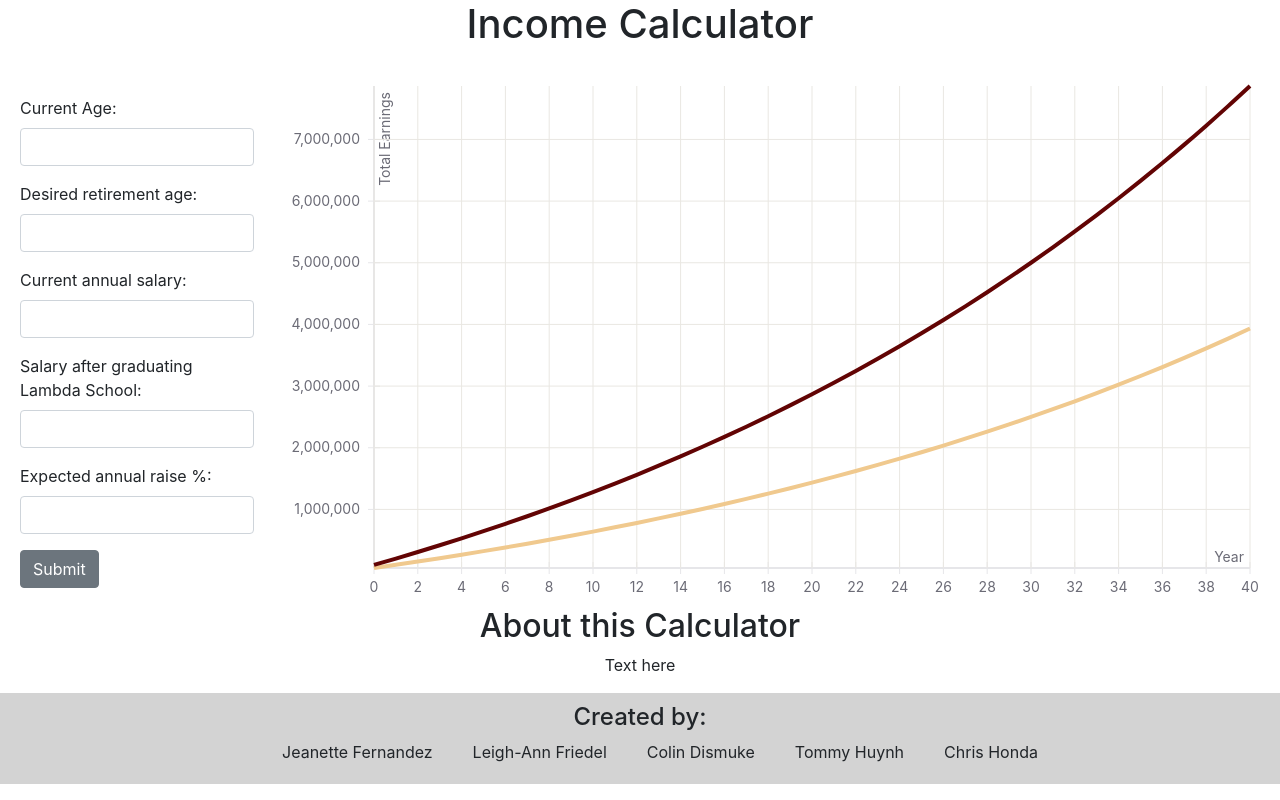
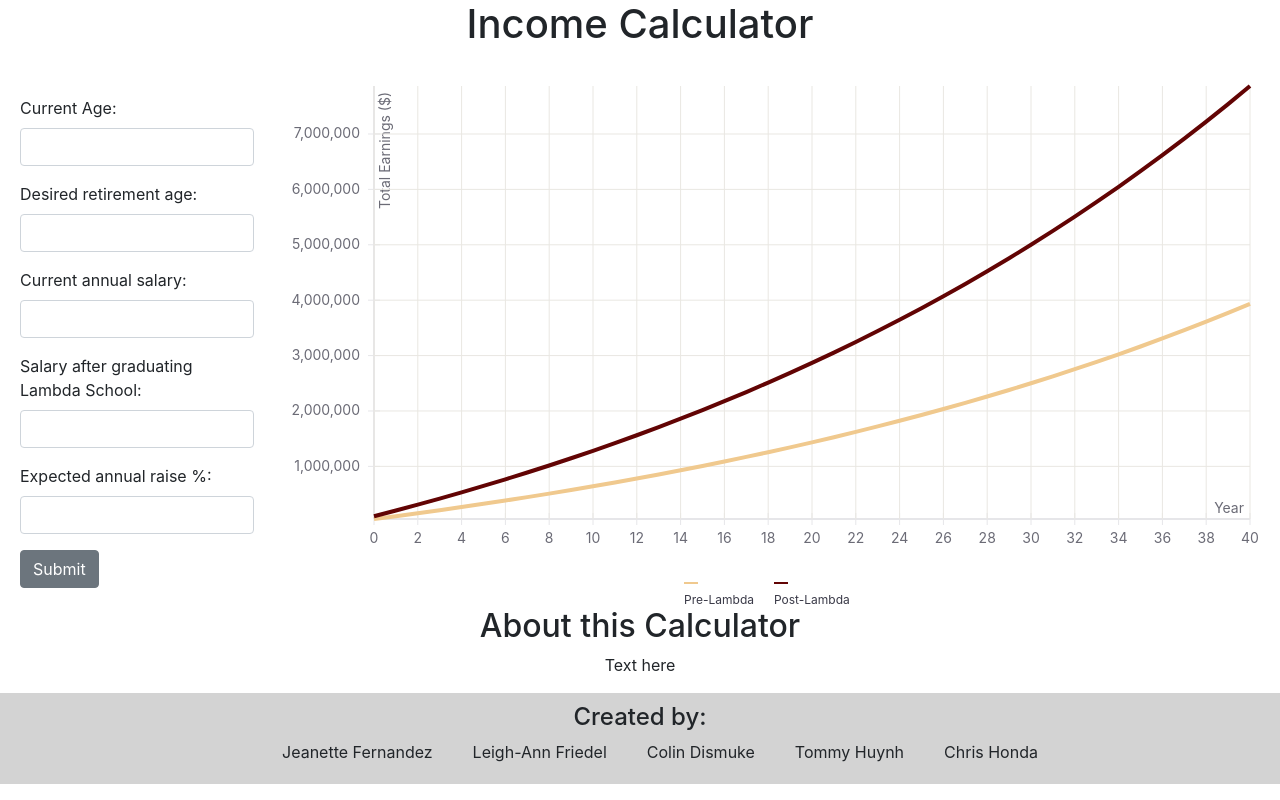
Before and after one commit to LambdaWinter19Hackathon-Calculator/Hackathon_Income_Calculator, a React (Create React App) app: page / in a window 1280 px wide. Built offline with nearby package versions, Linux system fonts and the light colour scheme.

Commit message:
Added legend below chart

```diff
--- a/src/components/graph.js
+++ b/src/components/graph.js
@@ -5,20 +5,35 @@ import {
   YAxis,
   HorizontalGridLines,
   VerticalGridLines,
-  LineSeries
+  LineSeries,
+  DiscreteColorLegend
 } from "react-vis";
 
 import styled from "styled-components";
 
 const GraphContainer = styled.div`
   display: flex;
+  flex-direction: column;
   justify-content: flex-start;
+  align-items: center;
   width: 100%;
   padding-right: 20px;
 `;
 
 class Graph extends Component {
   render() {
+    const legendItems = [
+      {
+        title: "Pre-Lambda",
+        color: "hsl(36, 77%, 75%)",
+        strokeWidth: 6
+      },
+      {
+        title: "Post-Lambda",
+        color: "hsl(0, 92%, 20%)",
+        strokeWidth: 6
+      }
+    ];
     const annualEarnings = (initialSalary, annualRaise, yearsOfWork) => {
       let y = 0;
       let totalEarnings = [];
@@ -41,7 +56,7 @@ class Graph extends Component {
       <GraphContainer>
         <FlexibleXYPlot margin={{ left: 100 }}>
           <XAxis title="Year" style={{ fontSize: 14 }} />
-          <YAxis title="Total Earnings" style={{ fontSize: 14 }} />
+          <YAxis title="Total Earnings ($)" style={{ fontSize: 14 }} />
           <HorizontalGridLines style={{ stroke: "hsl(42, 15%, 90%)" }} />
           <VerticalGridLines style={{ stroke: "hsl(42, 15%, 90%)" }} />
 
@@ -65,6 +80,11 @@ class Graph extends Component {
             }}
           />
         </FlexibleXYPlot>
+        <DiscreteColorLegend
+          items={legendItems}
+          orientation="horizontal"
+          style={{ fontSize: 14 }}
+        />
       </GraphContainer>
     );
   }
```
